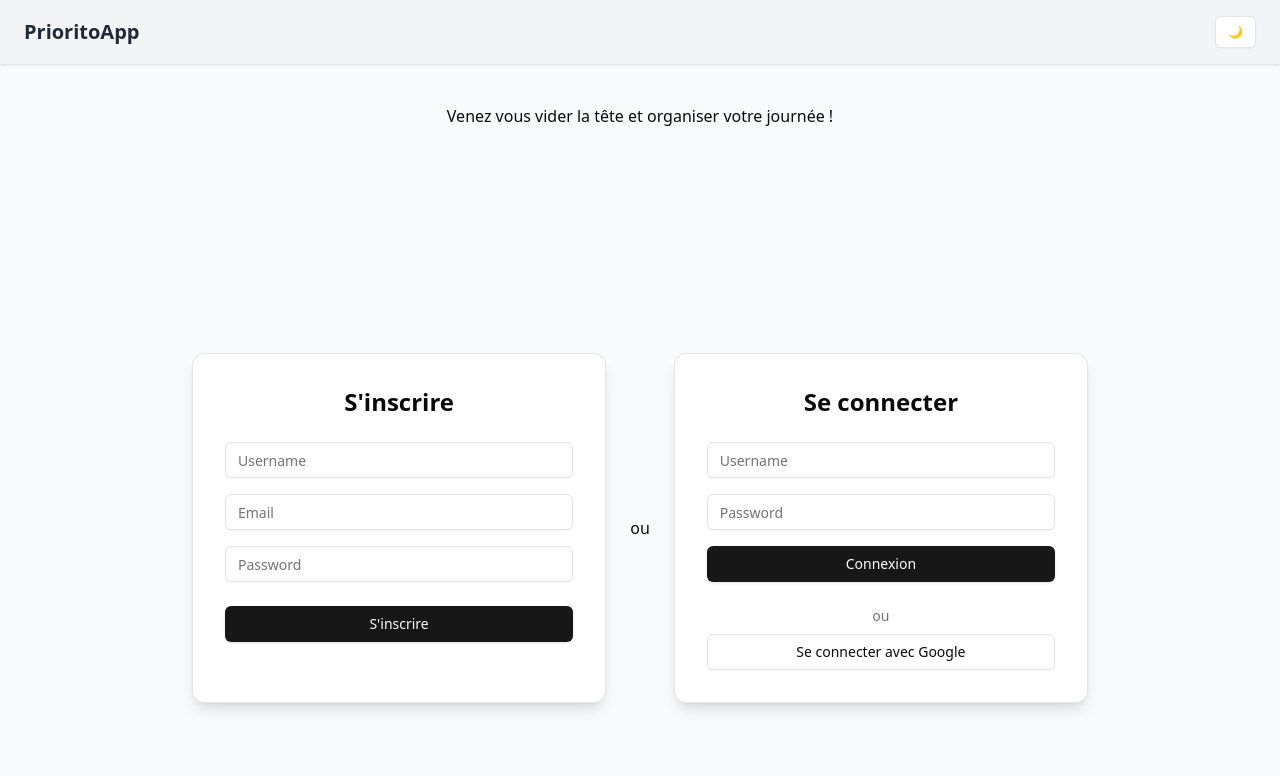
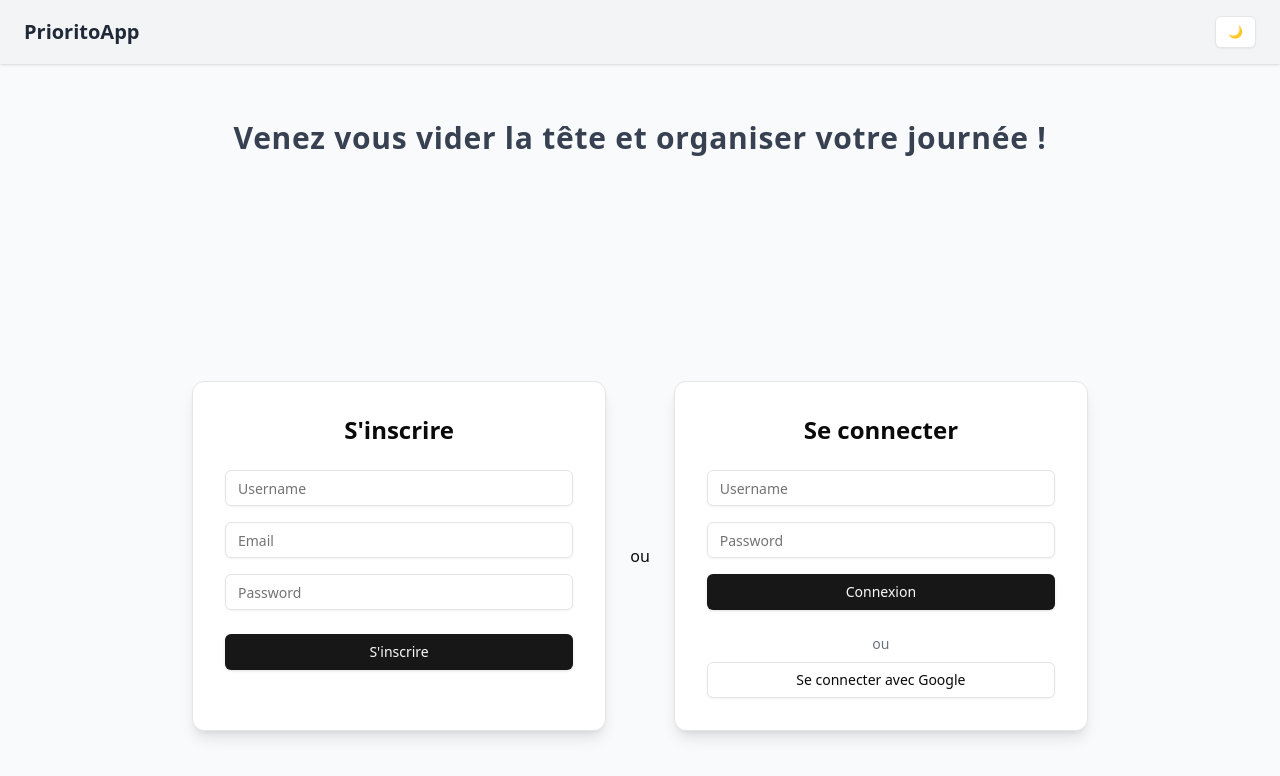
Before and after one commit to DervauxJulien/Priorito, a React (Vite) app in the folder frontend/: page / in a window 1280 px wide. Shown: the top 776 px of the page. Built offline with nearby package versions, Linux system fonts and the light colour scheme; no server answers.

Commit message:
modification de la description

```diff
--- a/frontend/src/App.tsx
+++ b/frontend/src/App.tsx
@@ -29,8 +29,10 @@ export default function App() {
             <Navigate to="/tasks" replace />
           ) : (
             <AppLayout>
-              <div className="flex items-center justify-center mt-6">
-                <p>Venez vous vider la tête et organiser votre journée !</p>
+              <div className="flex items-center justify-center mt-10">
+                <p className="text-center text-2xl md:text-3xl font-semibold text-gray-700 dark:text-gray-200 tracking-wide leading-relaxed">
+                  Venez vous vider la tête et organiser votre journée !
+                </p>
               </div>
               <div className="flex items-center justify-center min-h-screen">
                 <div className="flex flex-col md:flex-row gap-6 w-full max-w-4xl">
```
